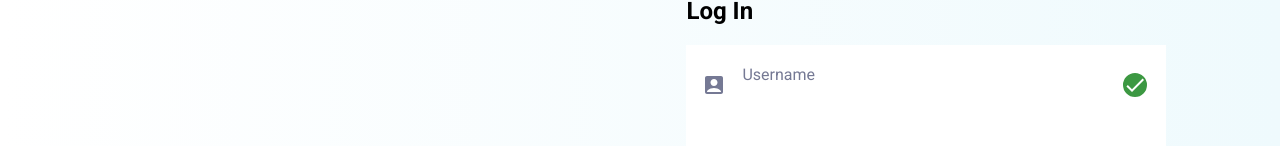
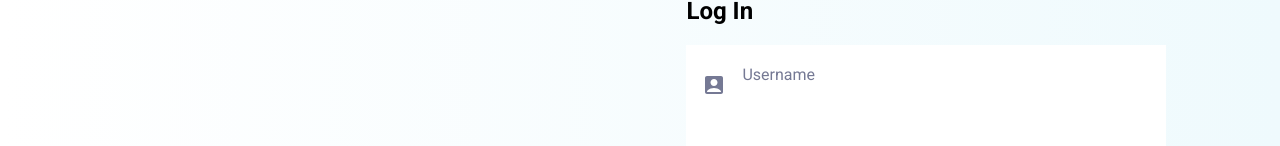
Before and after one commit to joshuaadu/betty-store, a React (Create React App) app: page /login in a window 1280 px wide. Shown: the part 138-284 px from the top of the page. Built offline with nearby package versions, Linux system fonts and the light colour scheme.

Commit message:
validate username input

```diff
--- a/src/components/UI/LoginInput.js
+++ b/src/components/UI/LoginInput.js
@@ -6,17 +6,30 @@ import VisibilityIcon from "@mui/icons-material/Visibility";
 import VisibilityOffIcon from "@mui/icons-material/VisibilityOff";
 import { useState } from "react";
 
+const textValidFn = (text) => {
+  return text.length > 4;
+};
+
 const TextInput = ({ id, label }) => {
+  const [inputValid, setInputValid] = useState(false);
+
+  const onChangeHandler = (event) => {
+    setInputValid(textValidFn(event.target.value));
+  };
   return (
     <>
       <AccountBoxIcon className={styles.icon} />
       <span className={styles["input-span"]}>
         <label htmlFor={id}>{label}</label>
-        <input id={id} />
+        <input id={id} onChange={onChangeHandler} />
       </span>
-      <span className={`${styles["validation-icon"]} ${styles["icon-right"]}`}>
-        <CheckIcon />
-      </span>
+      {inputValid && (
+        <span
+          className={`${styles["validation-icon"]} ${styles["icon-right"]}`}
+        >
+          <CheckIcon />
+        </span>
+      )}
     </>
   );
 };
```
